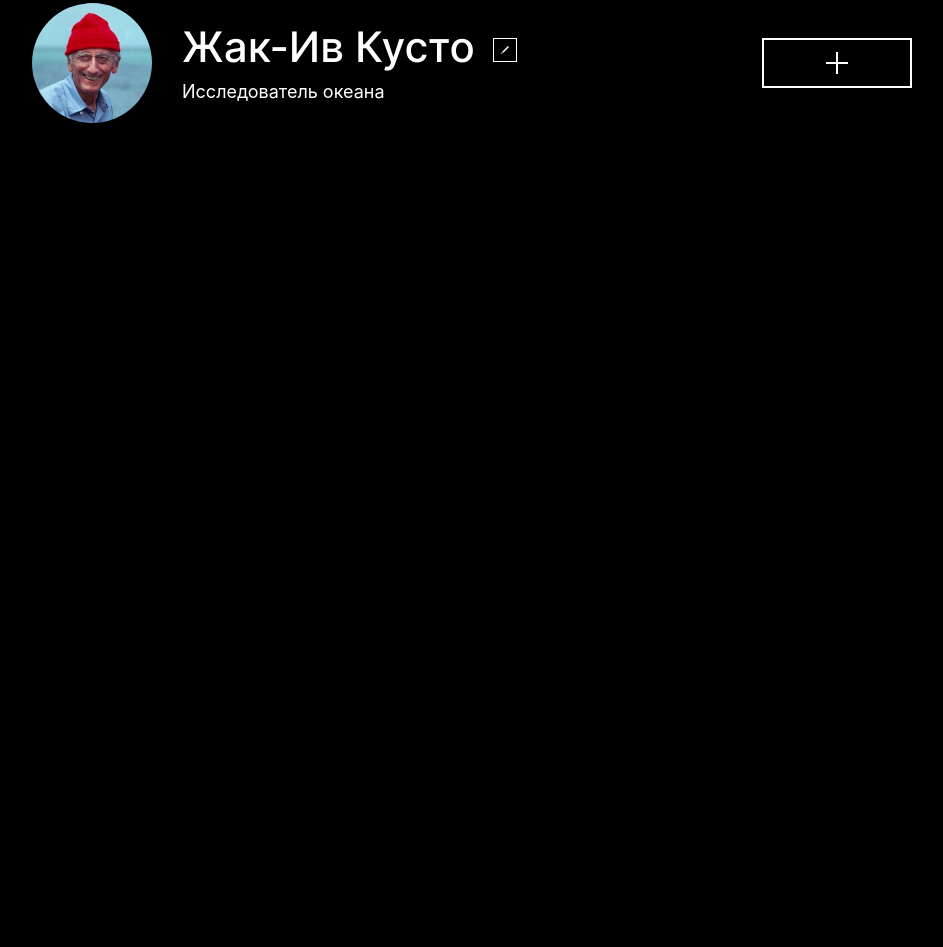
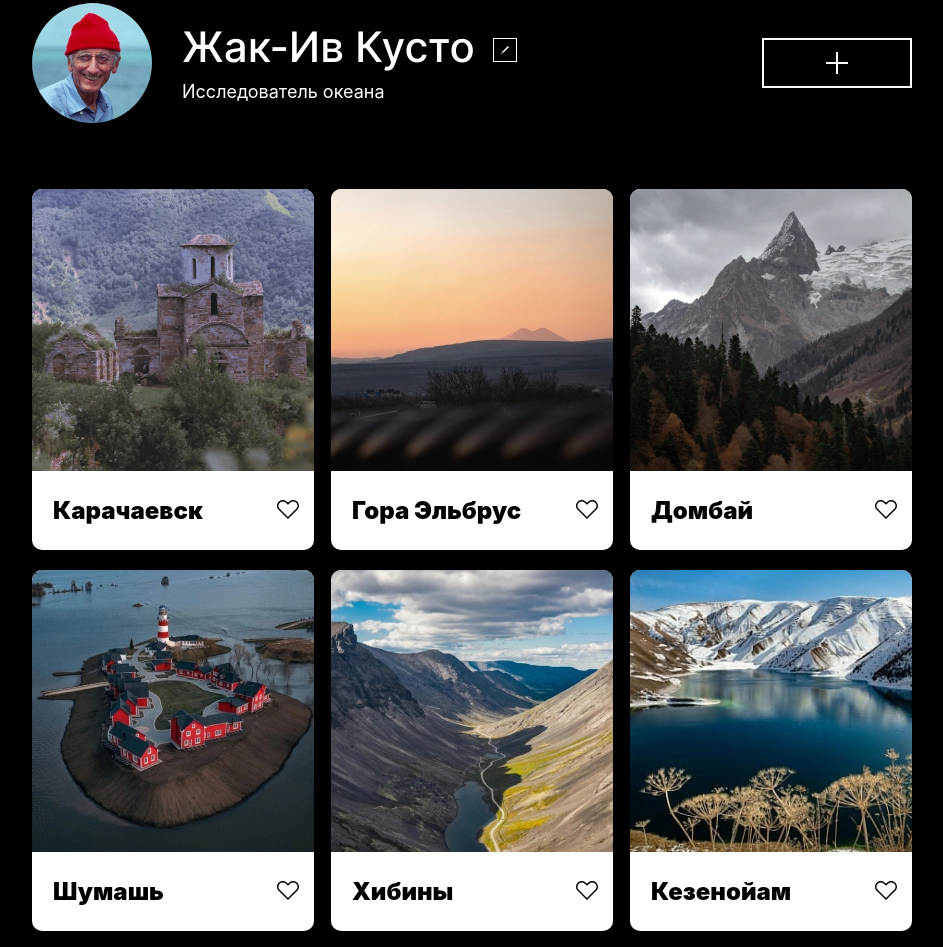
Before and after one commit to kobewinona/mesto, a plain HTML site: page index.html in a window 1280 px wide. Shown: the part 156-1103 px from the top of the page, without its empty margins (168-1111 px from the left). Before the commit the page ends 800 px from the top, so only its background shows below. Drawn offline with Linux system fonts and the light colour scheme.

Commit message:
feat: add places

```diff
--- a/index.html
+++ b/index.html
@@ -23,6 +23,88 @@
       </div>
       <button class="profile__add-button" aria-label="Кнопка Добавить"></button>
     </section>
+    <section class="places">
+      <ul class="places__list">
+        <li>
+          <div class="places__place">
+            <img
+              class="places__place-photo"
+              src="images/places/karachaevsk_282x282.webp"
+              alt="Фотография Карачаевска"
+            >
+            <div class="places__place-description">
+              <p class="places__place-name">Карачаевск</p>
+              <div class="places__like places__like_disabled"></div>
+            </div>
+          </div>
+        </li>
+        <li>
+          <div class="places__place">
+            <img
+              class="places__place-photo"
+              src="images/places/elbrus_282x282.webp"
+              alt="Фотография горы Эльбрус"
+            >
+            <div class="places__place-description">
+              <p class="places__place-name">Гора Эльбрус</p>
+              <div class="places__like places__like_disabled"></div>
+            </div>
+          </div>
+        </li>
+        <li>
+          <div class="places__place">
+            <img
+              class="places__place-photo"
+              src="images/places/dombai_282x282.webp"
+              alt="Фотография Домбая"
+            >
+            <div class="places__place-description">
+              <p class="places__place-name">Домбай</p>
+              <div class="places__like places__like_disabled"></div>
+            </div>
+          </div>
+        </li>
+        <li>
+          <div class="places__place">
+            <img
+              class="places__place-photo"
+              src="images/places/shumash_282x282.webp"
+              alt="Фотография Шумаши"
+            >
+            <div class="places__place-description">
+              <p class="places__place-name">Шумашь</p>
+              <div class="places__like places__like_disabled"></div>
+            </div>
+          </div>
+        </li>
+        <li>
+          <div class="places__place">
+            <img
+              class="places__place-photo"
+              src="images/places/khibiny_282x282.webp"
+              alt="Фотография Хибин"
+            >
+            <div class="places__place-description">
+              <p class="places__place-name">Хибины</p>
+              <div class="places__like places__like_disabled"></div>
+            </div>
+          </div>
+        </li>
+        <li>
+          <div class="places__place">
+            <img
+              class="places__place-photo"
+              src="images/places/kezenoiam_282x282.webp"
+              alt="Фотография Кезенйама"
+            >
+            <div class="places__place-description">
+              <p class="places__place-name">Кезенойам</p>
+              <div class="places__like places__like_disabled"></div>
+            </div>
+          </div>
+        </li>
+      </ul>
+    </section>
   </main>
   <footer class="footer">
 
--- a/style.css
+++ b/style.css
@@ -167,3 +167,96 @@
   -ms-transition: opacity .2s ease-in;
   -o-transition: opacity .2s ease-in;
 }
+
+.places {
+  width: calc(100% - (200px * 2));
+  max-width: 880px;
+
+  margin: 0 auto;
+}
+
+.places__list {
+  list-style: none;
+
+  display: grid;
+  grid-template-columns: minmax(224px, 282px) minmax(224px, 282px) minmax(224px, 282px);
+  column-gap: 17px;
+  row-gap: 20px;
+
+  padding: 0;
+}
+
+.places__place {
+  font-size: 0;
+
+  background-color: #fff;
+
+  border-radius: 10px;
+  -webkit-border-radius: 10px;
+  -moz-border-radius: 10px;
+  -ms-border-radius: 10px;
+  -o-border-radius: 10px;
+}
+
+.places__place-photo {
+  width: 100%;
+
+  border-top-left-radius: 10px;
+  border-top-right-radius: 10px;
+}
+
+.places__place-description {
+  display: flex;
+  flex-direction: row;
+  justify-content: space-between;
+  gap: 17px;
+  align-items: baseline;
+
+
+  padding: 25px 15px 25px 21px;
+}
+
+.places__place-name {
+  color: #000;
+  font-weight: 900;
+  font-size: 24px;
+  line-height: 29px;
+  text-overflow: ellipsis;
+  white-space: nowrap;
+  overflow: hidden;
+
+  margin: 0;
+}
+
+.places__like {
+  min-width: 22px;
+  aspect-ratio: 22 / 19;
+
+  cursor: pointer;
+
+  transition: .4s ease-out;
+  -webkit-transition: .4s ease-out;
+  -moz-transition: .4s ease-out;
+  -ms-transition: .4s ease-out;
+  -o-transition: .4s ease-out;
+}
+
+.places__like:hover {
+  opacity: .5;
+
+  transition: .2s ease-in;
+  -webkit-transition: .2s ease-in;
+  -moz-transition: .2s ease-in;
+  -ms-transition: .2s ease-in;
+  -o-transition: .2s ease-in;
+}
+
+.places__like_disabled {
+  background-image: url('/images/like_disabled.svg');
+  background-repeat: no-repeat;
+}
+
+.places__like_active {
+  background-image: url('/images/like_active.svg');
+  background-repeat: no-repeat;
+}
```
Also changed, not shown: images/MAIN PAGE.jpg (deleted), images/like_active.svg (added), images/like_disabled.svg (added), images/places/dombai_282x282.webp (added), images/places/elbrus_282x282.webp (added), images/places/karachaevsk_282x282.webp (added), images/places/kezenoiam_282x282.webp (added), images/places/khibiny_282x282.webp (added), images/places/shumash_282x282.webp (added), 2 other files.
